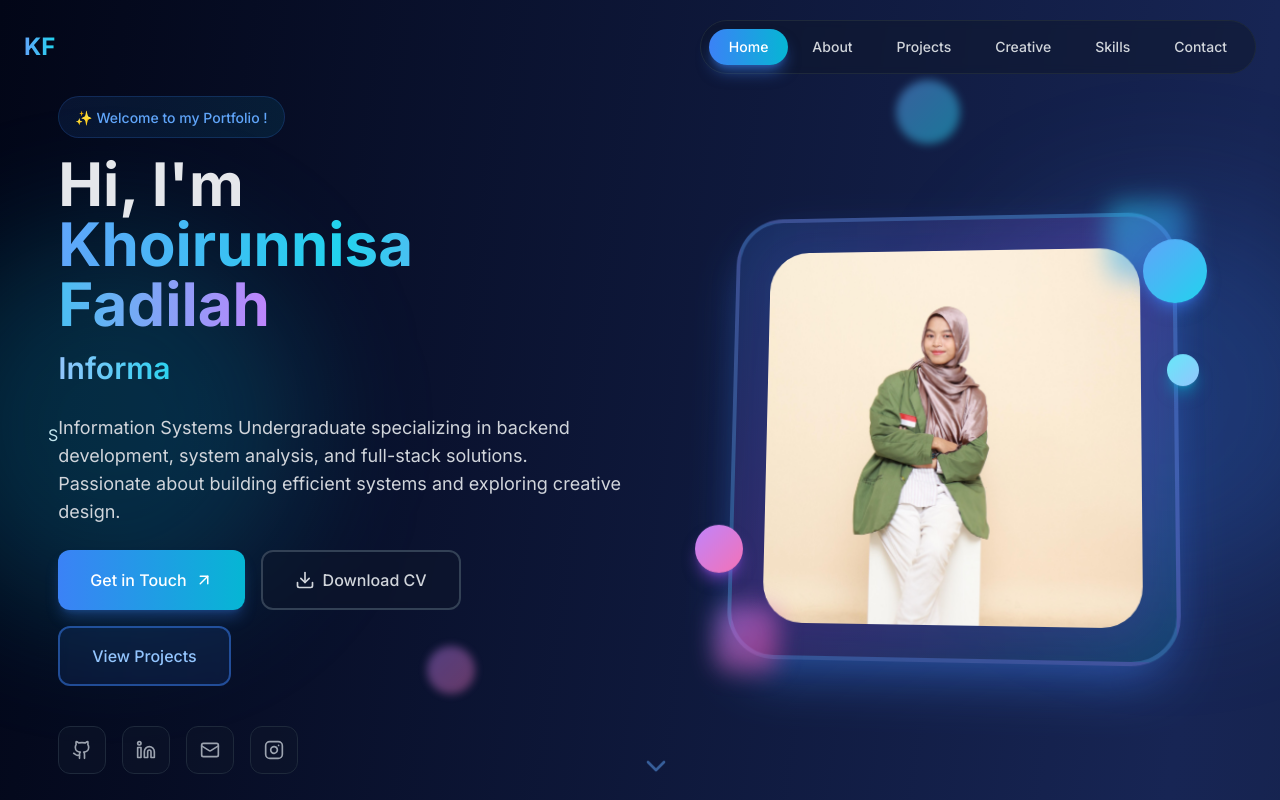
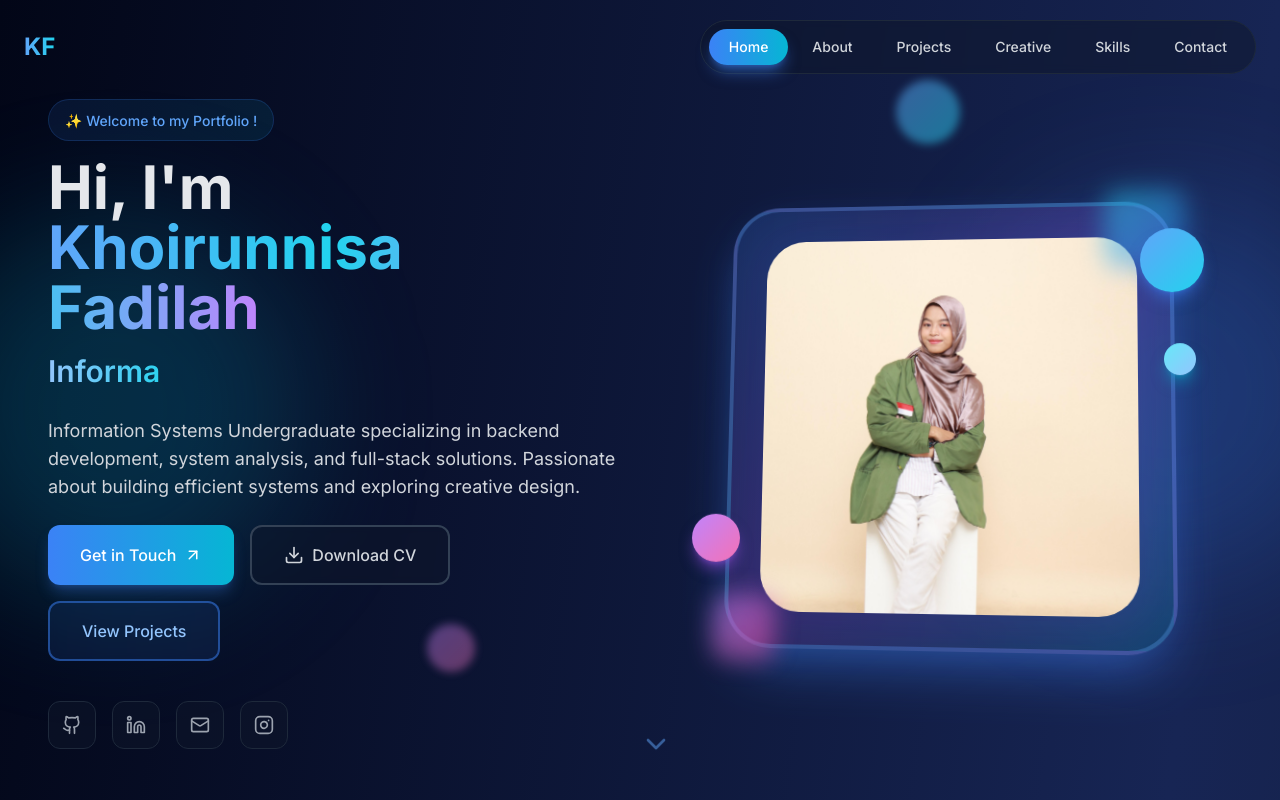
Before and after one commit to khrunisafadh/portfolio-website, a Next.js app: page / in a window 1280 px wide. Shown: the top 800 px of the page. Built offline with nearby package versions, Linux system fonts and the light colour scheme.

Commit message:
fix: fixed bug

```diff
--- a/components/sections/HeroSection.tsx
+++ b/components/sections/HeroSection.tsx
@@ -23,7 +23,7 @@ export default function HeroSection({ onNavigate }: HeroSectionProps) {
   };
 
   return (
-    <section id="home" className="min-h-screen flex items-center justify-center px-4 sm:px-6 md:px-8 lg:px-12 pt-24 pb-12 relative overflow-hidden">S
+    <section id="home" className="min-h-screen flex items-center justify-center px-4 sm:px-6 md:px-8 lg:px-12 pt-24 pb-12 relative overflow-hidden">
 
       {/* Background Effects */}
       <div className="absolute inset-0 overflow-hidden pointer-events-none">
```
